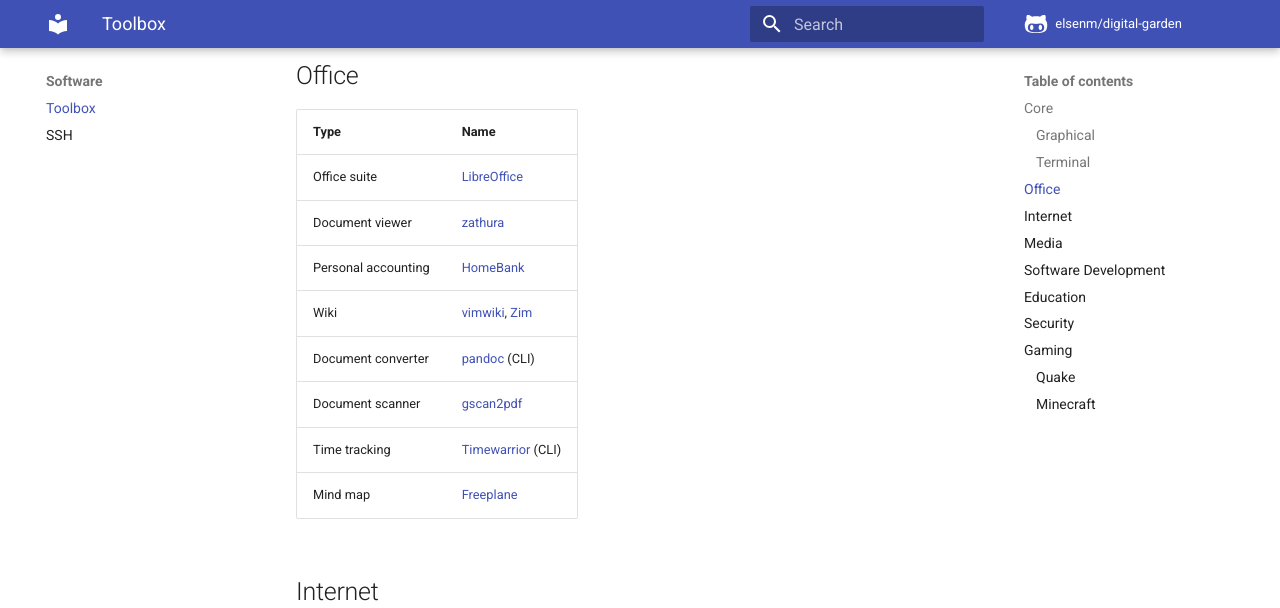
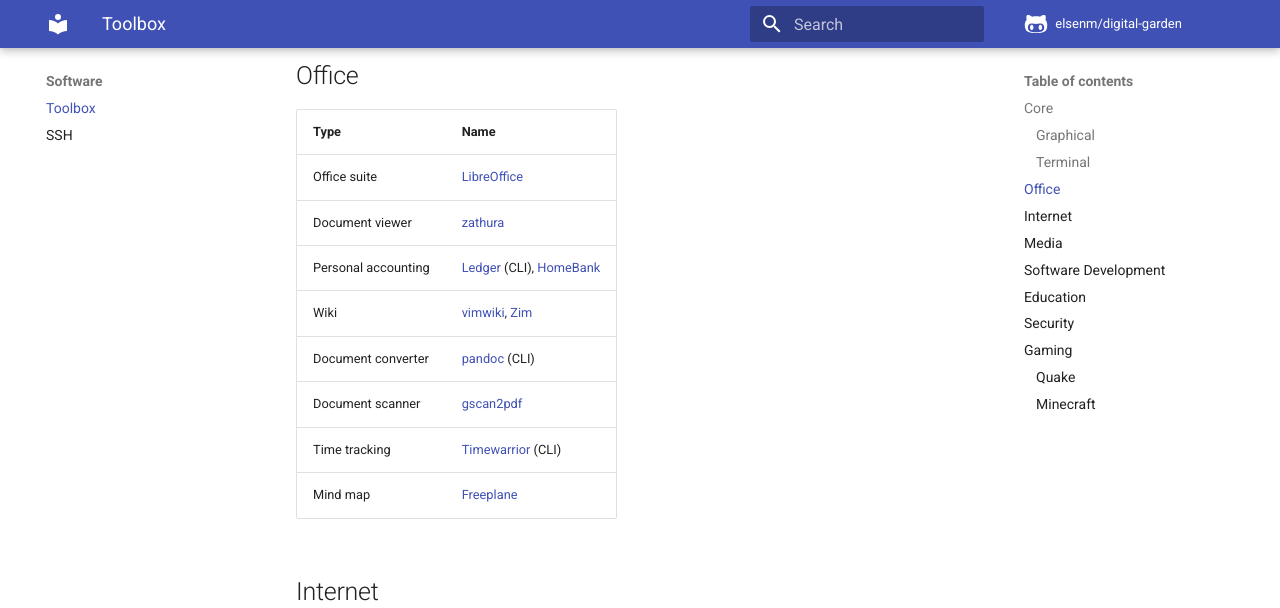
Before and after one commit to elsenm/digital-garden, an MkDocs documentation site: the page built from vimwiki/toolbox.md, in a window 1280 px wide and 900 px high, scrolled down 1666 px. Shown: the top 608 px of the window. Built offline with MkDocs 1.6.1 and Material for MkDocs 9.7.7, drawn with Linux system fonts in a browser that asks for light colours; comment, search, counter and statistics services are not loaded.

Commit message:
Add ledger to toolbox

```diff
--- a/vimwiki/toolbox.md
+++ b/vimwiki/toolbox.md
@@ -34,16 +34,16 @@ This is a list of software I use.
 | Package management   | [Flatpak](https://flatpak.org/)                                                           |
 
 # Office
-| Type                | Name                                                                       |
-|---------------------|----------------------------------------------------------------------------|
-| Office suite        | [LibreOffice](https://www.libreoffice.org)                                 |
-| Document viewer     | [zathura](https://pwmt.org/projects/zathura)                               |
-| Personal accounting | [HomeBank](http://homebank.free.fr)                                        |
-| Wiki                | [vimwiki](https://github.com/vimwiki/vimwiki), [Zim](https://zim-wiki.org) |
-| Document converter  | [pandoc](https://pandoc.org/) (CLI)                                        |
-| Document scanner    | [gscan2pdf](http://gscan2pdf.sourceforge.net/)                             |
-| Time tracking       | [Timewarrior](https://timewarrior.net/) (CLI)                              |
-| Mind map            | [Freeplane](https://www.freeplane.org/wiki/index.php/Home)                 |
+| Type                | Name                                                                             |
+|---------------------|----------------------------------------------------------------------------------|
+| Office suite        | [LibreOffice](https://www.libreoffice.org)                                       |
+| Document viewer     | [zathura](https://pwmt.org/projects/zathura)                                     |
+| Personal accounting | [Ledger](https://www.ledger-cli.org/) (CLI), [HomeBank](http://homebank.free.fr) |
+| Wiki                | [vimwiki](https://github.com/vimwiki/vimwiki), [Zim](https://zim-wiki.org)       |
+| Document converter  | [pandoc](https://pandoc.org/) (CLI)                                              |
+| Document scanner    | [gscan2pdf](http://gscan2pdf.sourceforge.net/)                                   |
+| Time tracking       | [Timewarrior](https://timewarrior.net/) (CLI)                                    |
+| Mind map            | [Freeplane](https://www.freeplane.org/wiki/index.php/Home)                       |
 
 # Internet
 | Type               | Name                                                                   |
```
